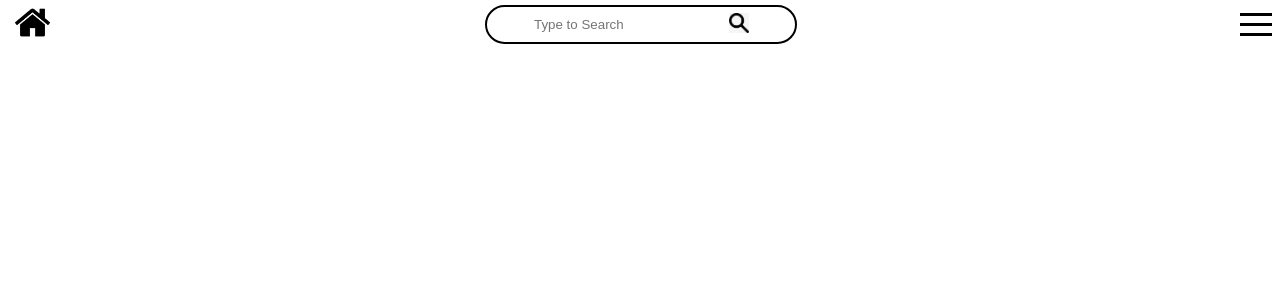
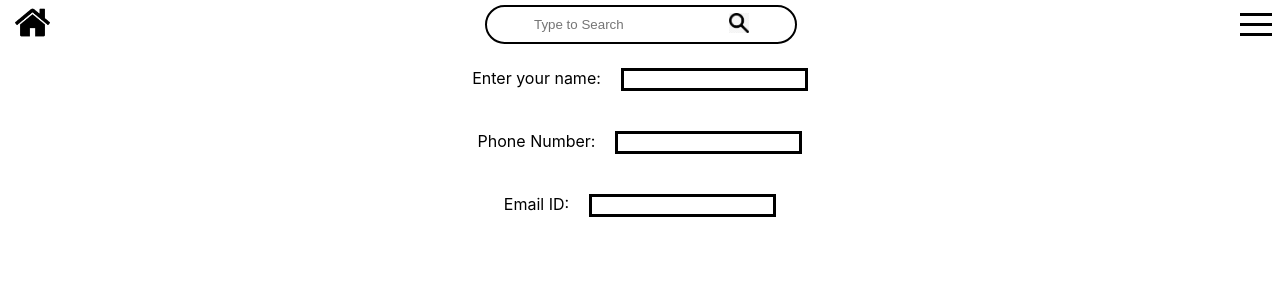
Before and after one commit to raam5544/My-Portfolio, a React (Create React App) app: page /QueryForm in a window 1280 px wide. Before the commit this address had no page. Shown: the top 300 px of the page. Built offline with nearby package versions, Linux system fonts and the light colour scheme.

Commit message:
query form created

```diff
--- a/src/App.js
+++ b/src/App.js
@@ -3,6 +3,7 @@ import './App.css';
 import { Router, Routes, Route } from 'react-router-dom';
 import Landingpage from './Pages/Landingpage';
 import Navbar from './Components/Navbar';
+import QueryForm from './Pages/QueryForm';
 
 function App() {
   return (
@@ -11,6 +12,7 @@ function App() {
       <Routes>
         <Route index element={<Landingpage />} />
         <Route path='/' element={<Landingpage />} />
+        <Route path='/QueryForm' element={<QueryForm/>} />
       </Routes>
     </div>
   );
--- a/src/Components/Honeycomp.js
+++ b/src/Components/Honeycomp.js
@@ -1,5 +1,6 @@
 import React from 'react'
 import './Honeycomp.css'
+import { Link } from 'react-router-dom';
 
 function Honeycomp() {
     const rows = 3; // Number of rows in the honeycomb grid
@@ -18,6 +19,7 @@ function Honeycomp() {
                 }
                 else {
                     cells.push(
+                        <Link to={"/QueryForm"}>
                             <div
                                 key={`${row}-${col}`}
                                 className={`honeycomb-cell`}
@@ -27,6 +29,7 @@ function Honeycomp() {
                             >
                                 <img className="image" src={images[count].pic} alt="Honeycomb Image" title={images[count].txt} />
                             </div>
+                        </Link>
                     );
                 }
                 count++
--- /dev/null
+++ b/src/Pages/QueryForm.css
@@ -0,0 +1,14 @@
+form {
+    display: flex;
+    flex-direction: column;
+}
+
+label{
+    padding: 20px;
+}
+
+.queryFormInp{
+    border: solid black;
+    margin-left: 20px;
+
+}
--- /dev/null
+++ b/src/Pages/QueryForm.js
@@ -0,0 +1,22 @@
+import React from 'react'
+import './QueryForm.css'
+
+function QueryForm() {
+    return (
+        <div>
+            <form>
+                <label>Enter your name:
+                    <input className="queryFormInp" type='text' />
+                </label>
+                <label>Phone Number:
+                    <input type='text' className="queryFormInp" />
+                </label>
+                <label>Email ID:
+                    <input type='text' className="queryFormInp" />
+                </label>
+            </form>
+        </div>
+    )
+}
+
+export default QueryForm
```
Lines whose indentation alone changed are shown as unchanged.
